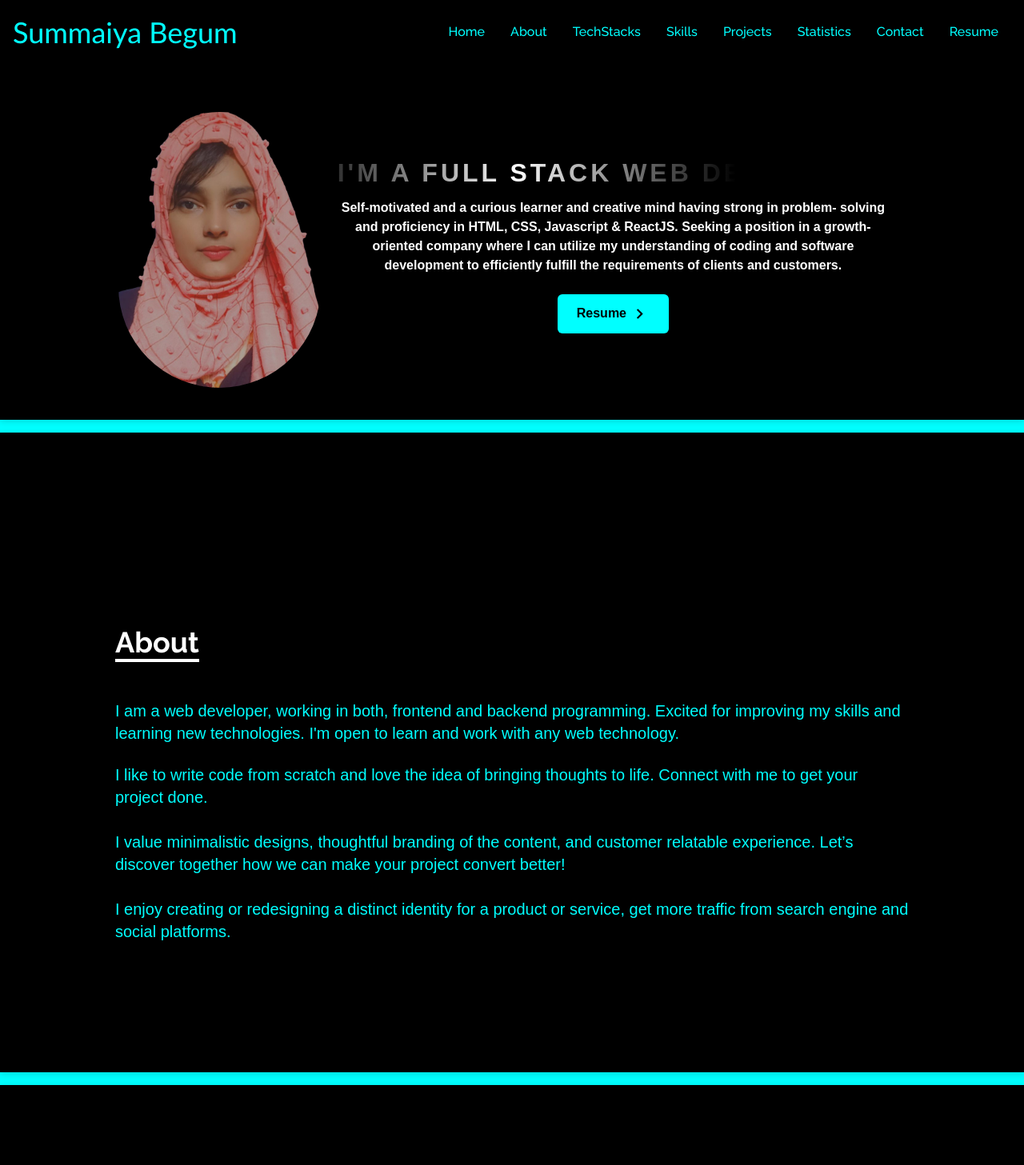
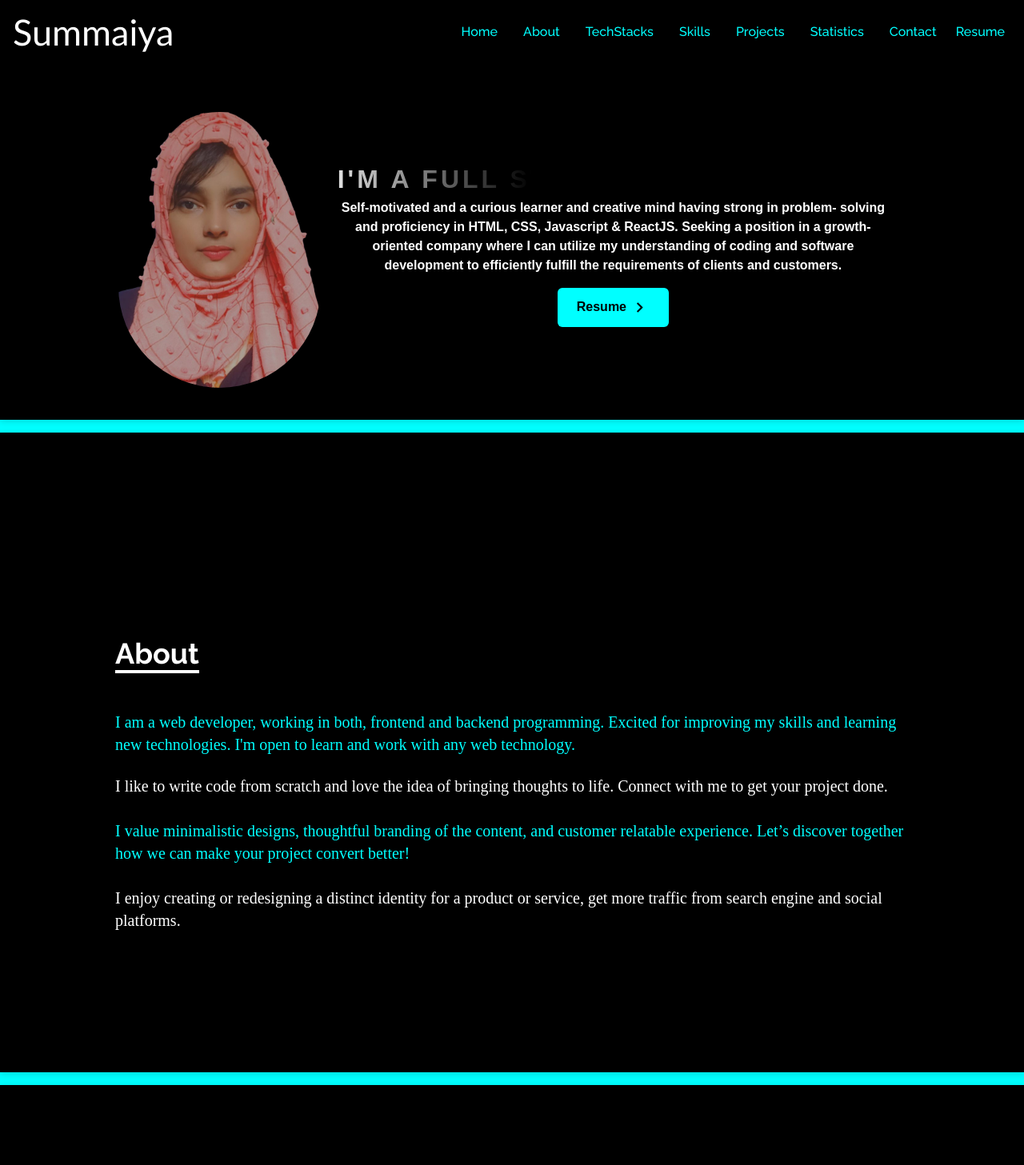
Before and after one commit to Summaiya-Begum/Summaiya-Begum.github.io, a React (Create React App) app: page / in a window 1280 px wide. Shown: the top 1457 px of the page at 80% size. Built offline with nearby package versions, Linux system fonts and the light colour scheme.

Commit message:
some changes

```diff
--- a/src/App.js
+++ b/src/App.js
@@ -8,7 +8,6 @@ import Footer from "./components/Footer"
 import TechStacks from "./components/TechStacks";
 import Skills from "./components/Skills";
 import Statistics from "./components/Statistics";
-
 
 function App() {
   return (
--- a/src/app.css
+++ b/src/app.css
@@ -8,7 +8,7 @@
     background: linear-gradient(90deg, #000, #fff, #000);
     background-repeat: no-repeat;
     background-size: 80%;
-    animation: animate 15s linear infinite;
+    animation: animate 25s linear infinite;
     -webkit-background-clip: text;
     -webkit-text-fill-color: rgba(255, 255, 255, 0);
 }
@@ -37,4 +37,5 @@
 #bgdivimg {
     background-color: #000;
     /* color: aqua; */
+    /* border: 1px solid red; */
 }
--- a/src/components/About.jsx
+++ b/src/components/About.jsx
@@ -22,15 +22,16 @@ const About = () => {
           </p>
         </div>
 
-        <p  style={{fontFamily:"sans-serif"}} className="text-xl mt-5 text-aqua">
+        <p  style={{fontFamily:"cursive"}} className="text-xl mt-5 text-aqua">
           I am a web developer, working in both, frontend and backend programming. Excited for improving my skills and learning new technologies. I'm open to learn and work with any web technology.
         </p>
 
         <br />
 
-        <p style={{fontFamily:"sans-serif"}}  className="text-xl text-aqua">
+        <p style={{fontFamily:"cursive"}}  className="text-xl text-#fff">
           I like to write code from scratch and love the idea of bringing thoughts to life. Connect with me to get your project done. <br /> <br />
-          I value minimalistic designs, thoughtful branding of the content, and customer relatable experience. Let’s discover together how we can make your project convert better!<br /> <br />
+          <p style={{fontFamily:"cursive"}}  className="text-xl text-aqua">
+          I value minimalistic designs, thoughtful branding of the content, and customer relatable experience. Let’s discover together how we can make your project convert better!<br /> <br /></p>
           I enjoy creating or redesigning a distinct identity for a product or service, get more traffic from search engine and social platforms.
         </p>
       </div>
--- a/src/components/Footer.jsx
+++ b/src/components/Footer.jsx
@@ -1,17 +1,22 @@
 import React from "react";
+import ScrollUpArrow from "./ScrollArrow/ScrollUpArrow";
 
 function Footer() {
   return (
+    <>
       <div
         style={{
           height: "auto",
           marginTop: "-4rem",
+          padding: '3rem'
           // border: "1px solid green"
         }}
         class="text-center p-6 bg-black footer ptop">
         <span class="text-white">&copy; 2022 Copyright - </span>
         <a class="link-underline text-white font-bold" href="/">Summaiya Begum</a>
       </div>
+      <ScrollUpArrow />
+    </>
   )
 }
 
--- a/src/components/Home.jsx
+++ b/src/components/Home.jsx
@@ -17,10 +17,9 @@ const Home = () => {
     >
       <div style={{ marginTop: "60px" }}
         className="max-w-screen-lg mx-auto flex flex-col  justify-center gap-y-5 h-full w-full px-5 md:flex-row">
-        <div style={{ height: 'auto', margin: "auto" }} className="small-screen hidden mx-10 mt-20 " >
+        <div style={{ height: 'auto', margin: "auto" }} className="small-screen hidden mx-10 m " >
           <img
             src={mypic}
-
             alt="profile"
             className="rounded-2xl mx-auto w-3/4 md:w-half "
           />
@@ -45,12 +44,13 @@ const Home = () => {
             style={{
               color:"white",
               fontFamily:"sans-serif",
-              fontWeight:"bold"
-
+              fontWeight:"bold",
+              margin:"auto"
             }}
             // className="text-white sm:text-1.10xl mx-20 py-8 max-w-md "
-            className="text-white  max-w-screen-lg p-4 mx-auto flex flex-col justify-center w-full h-full"
-          >
+            className="text-white  max-w-screen-lg p-4 mx-auto flex flex-col justify-center w-full h-full sm: mx-auto py-2 max-w-md "
+
+>
             Self-motivated and a curious learner and
             creative mind having strong in problem-
             solving and proficiency in HTML, CSS,
--- a/src/components/NavBar.jsx
+++ b/src/components/NavBar.jsx
@@ -1,6 +1,7 @@
 import React, { useState } from "react";
 import { FaBars, FaTimes } from "react-icons/fa";
 import { Link } from "react-scroll";
+
 import resume from "../assets/Summaiya_Begum_Resume.pdf"
 const NavBar = () => {
   const [nav, setNav] = useState(false);
@@ -39,7 +40,7 @@ const NavBar = () => {
   return (
     <div className="flex justify-between items-center w-full h-20 px-4 text-white bg-black fixed nav">
       <div>
-        <Link to="home"><h1 className='myLogo '>Summaiya Begum</h1></Link>
+        <Link to="home"><h1 className='myLogo '>Summaiya</h1></Link>
       </div>
 
       <ul
@@ -55,8 +56,8 @@ const NavBar = () => {
             </Link>
           </li>
         ))}
-        <li className="nav-links px-4 cursor-pointer capitalize font-medium text-aqua hover:scale-105 hover:text-white duration-200 link-underline">
-          <a href={resume} target="_blank" download>
+        <li className="nav-links px-2 cursor-pointer capitalize font-medium text-aqua hover:scale-105 hover:text-white duration-200 link-underline" >
+          <a href={resume} target="_blank" download >
             Resume
           </a>
         </li>
--- /dev/null
+++ b/src/components/ScrollArrow/ScrollUpArrow.jsx
@@ -0,0 +1,35 @@
+import React from "react";
+import "../ScrollArrow/scrollarrow.css";
+import { useState } from "react";
+import { FaAngleUp } from "react-icons/fa";
+
+export default function ScrollUpArrow() {
+  const [visible, setVisible] = useState(false);
+  const toggleVisible = () => {
+    const scrolled = document.documentElement.scrollTop;
+    if (scrolled > 100) {
+      setVisible(true);
+    } else if (scrolled <= 100) {
+      setVisible(false);
+    }
+  };
+
+  const scrollToTop = () => {
+    window.scrollTo({
+      top: 0,
+      behavior: "smooth",
+    });
+  };
+
+  window.addEventListener("scroll", toggleVisible);
+
+  const Arrowup = () => (
+    <div style={{ display: visible ? "inline" : "none",  }} className="arrow-ist-div">
+      <div className="arrow-up">
+        <FaAngleUp onClick={scrollToTop} size={20} color={"black"} cursor={"pointer"} />
+      </div>
+    </div>
+  );
+
+  return <Arrowup />;
+}
--- /dev/null
+++ b/src/components/ScrollArrow/scrollarrow.css
@@ -0,0 +1,19 @@
+.arrow-up {
+    width: 40px;
+    height: 40px;
+    display: flex;
+    justify-content: center;
+    align-items: center;
+    text-align: center;
+    border-radius: 20%;
+    margin-left: auto;
+    background:#ffff;
+    position: sticky;
+    bottom: 20px;
+    right: 20px;
+  }
+  .arrow-ist-div :hover{
+    color:#000000;
+    background-color: aqua;
+
+  }
--- a/src/components/Statistics.jsx
+++ b/src/components/Statistics.jsx
@@ -58,8 +58,8 @@ return (
       <div style={{ background: "black", height: "auto" ,padding:"1rem"}} >
           <GitHubCalendar
             username="summaiya-begum"
-            blockSize={20}
-            blockMargin={7}
+            blockSize={15}
+            blockMargin={5}
             style={{
               margin: "auto",
               alignItems: "center",
--- a/src/components/TechStacks.jsx
+++ b/src/components/TechStacks.jsx
@@ -111,7 +111,7 @@ const TechStacks = () => {
             className="py-6">These are the technologies I've worked with and used them in my projects.</p>
         </div>
 
-        <div className="w-full grid grid-cols-2 sm:grid-cols-4 gap-8 text-center py-8 px-12 sm:px-0">
+        <div className="w-full grid grid-cols-2 sm:grid-cols-4 gap-4 text-center py-8 px-12 sm:px-0">
           {techs.map(({ id, src, title, style }) => (
             <div
               key={id}
--- a/src/index.css
+++ b/src/index.css
@@ -103,7 +103,11 @@ body {
   .small-screen {
     display: block;
   }
-
+  .small-screen >img{
+    border-radius: 50%;
+    margin: auto;
+    width: 100%;
+  }
   .big-screen {
     display: none;
   }
@@ -138,14 +142,14 @@ body {
 
 .myLogo {
   cursor: pointer;
-  font-size: calc(4px + 4vh);
+  font-size: calc(5px + 5vh);
   line-height: calc(5px + 5vh);
   text-shadow: 0 0 5px #3e6bde, 0 0 15px #f9f9f9, 0 0 20px #3e6bde, 0 0 40px #f9f9f9, 0 0 60px #4dc6cd, 0 0 10px #f9f9f9, 0 0 98px #3e6bde;
   color: #3e6bde;
   font-family: "Sacramento", Georgia, 'Times New Roman', Times, serif;
   text-align: center;
-  animation: blink 12s infinite;
-  -webkit-animation: blink 12s infinite;
+  animation: blink 20s infinite;
+  -webkit-animation: blink 20s infinite;
 }
 
 @-webkit-keyframes blink {
@@ -153,7 +157,7 @@ body {
   20%,
   24%,
   55% {
-    color: rgb(49, 71, 234);
+    color: rgb(49, 200, 234);
     text-shadow: none;
   }
 
@@ -189,7 +193,7 @@ body {
   56%,
   100% {
     /* text-shadow: 0 0 5px #f9f9f9, 0 0 15px #00FFFF, 0 0 20px #00FFFF, 0 0 40px #00FFFF, 0 0 60px #3bb6c4, 0 0 10px #00FFFF, 0 0 98px #3ed0d8; */
-    color: #00FFFF;
+    color: #ffffff;
     font-family:'Gill Sans', 'Gill Sans MT', Calibri, 'Trebuchet MS', sans-serif;
   }
 }
```
Also changed, not shown: src/components/CustomSlider.jsx (deleted). Lines whose indentation alone changed are shown as unchanged.
